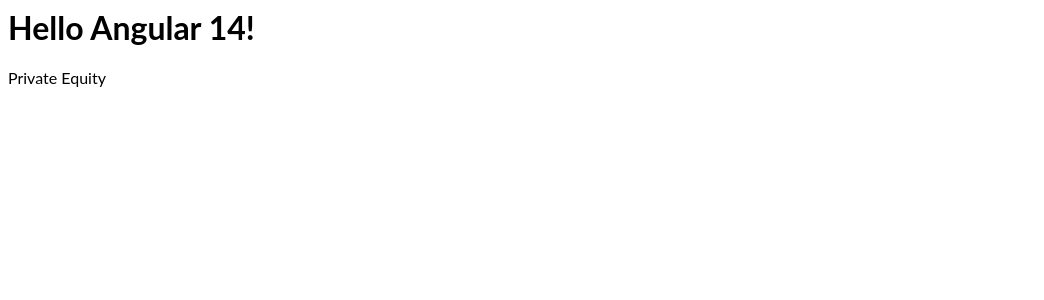
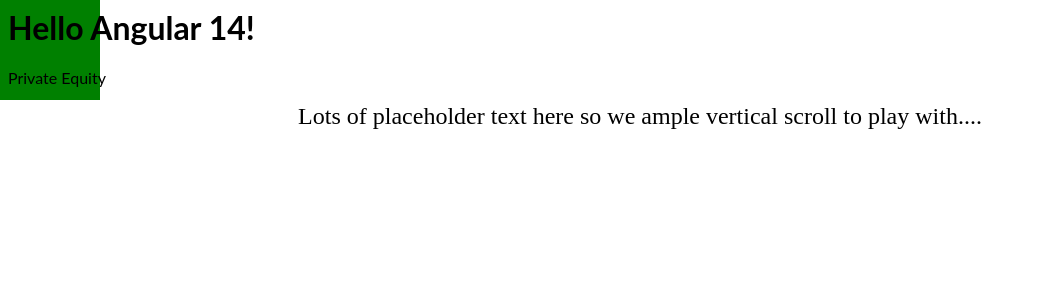
Before and after one commit to kgandikota459/angular-ivy-bjckrp, an Angular app: page / in a window 1280 px wide. Shown: the top 300 px of the page, without its empty margins (0-1044 px from the left). Built offline with nearby package versions, Linux system fonts and the light colour scheme.

Commit message:
3 files modified, 1 added

```diff
--- a/src/app/app.component.css
+++ b/src/app/app.component.css
@@ -1,3 +1,42 @@
 p {
   font-family: Lato;
 }
+#content{
+    overflow: visible;
+    text-align: center;
+    font-size: 1.5rem;
+}
+#container{
+    width: 100%;
+}
+
+#square{
+    position: fixed;
+    z-index: -1;
+    top: 0px;
+    left: 0px;
+    width: 100px;
+    height: 100px;
+    background-color: green;
+}
+
+#rectangle{
+    position: fixed;
+    z-index: -1;
+    bottom: 0px;
+    left: 50px;
+    width: 200px;
+    height: 100px;
+    background-color: red;
+}
+
+#circle{
+    position: fixed;
+    z-index: -1;
+    bottom: 0px;
+    right: 0px;
+    width: 100px;
+    height: 100px;
+    background-color: yellow;
+    border-radius: 50px;
+}
--- a/src/app/app.component.html
+++ b/src/app/app.component.html
@@ -2,3 +2,13 @@
 <p>
   Private Equity
 </p>
+<div id="container">
+  <div id="content">
+    <div style="width: 80%; margin-left: auto; margin-right: auto;">
+      Lots of placeholder text here so we ample vertical scroll to play with....
+    </div>
+  </div>
+</div>
+
+<!-- our parallax stuff -->
+<div appParallax [ratio]="-0.2" id="square"></div>
--- a/src/app/app.module.ts
+++ b/src/app/app.module.ts
@@ -4,10 +4,11 @@ import { FormsModule } from '@angular/forms';
 
 import { AppComponent } from './app.component';
 import { HelloComponent } from './hello.component';
+import { ParallaxDirective } from './parallax.directive';
 
 @NgModule({
   imports:      [ BrowserModule, FormsModule ],
-  declarations: [ AppComponent, HelloComponent ],
+  declarations: [ AppComponent, HelloComponent, ParallaxDirective ],
   bootstrap:    [ AppComponent ]
 })
 export class AppModule { }
--- /dev/null
+++ b/src/app/parallax.directive.ts
@@ -0,0 +1,20 @@
+import { Directive, Input, ElementRef, HostListener } from '@angular/core';
+
+@Directive({
+  selector: '[appParallax]'
+})
+export class ParallaxDirective {
+
+  @Input('ratio') parallaxRatio : number = 1
+  initialTop : number = 0
+
+  constructor(private eleRef : ElementRef) {
+    this.initialTop = this.eleRef.nativeElement.getBoundingClientRect().top
+  }
+
+  @HostListener("window:scroll", ["$event"])
+  onWindowScroll(event){
+    this.eleRef.nativeElement.style.top = (this.initialTop - (window.scrollY * this.parallaxRatio)) + 'px'
+  }
+
+}
```
